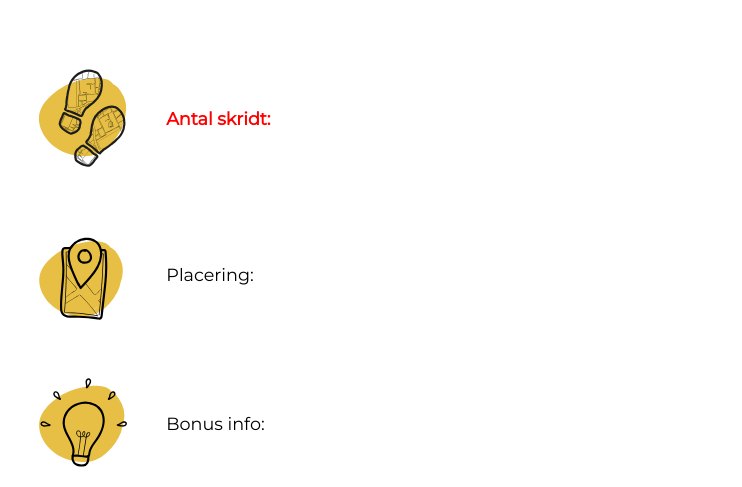
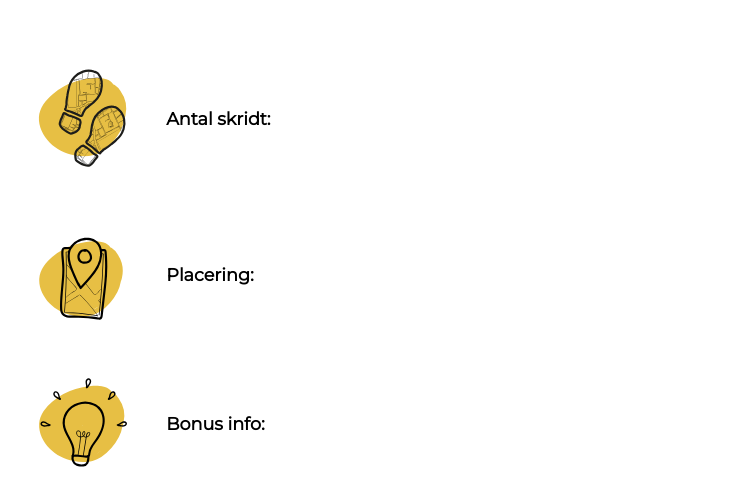
Before and after one commit to victor-hegelund/tema7-10000skridt, a plain HTML site: page rute.html in a window 1280 px wide. Shown: the part 507-994 px from the top of the page, 538-1280 px from the left. Drawn offline with Linux system fonts and the light colour scheme; no server answers.

Commit message:
singel styling

```diff
--- a/rute.css
+++ b/rute.css
@@ -48,8 +48,8 @@ iframe {
 /* ---- Gør font til fed -----  */
 
 .bold {
-    font-weight: 700;
-    color: red;
+    font-weight: bold;
+
 }
 
 /* ---- Styling af section i bunden -----  */
--- a/rute.html
+++ b/rute.html
@@ -65,15 +65,15 @@
                 <article class="information">
 
                     <img src="svg/skridt_gul.svg" alt="skridt_icon">
-                    <p class="skridt"> <span class="bold">Antal skridt: </span></p>
+                    <p><span class="bold">Antal skridt: </span> <span class="skridt"></span></p>
 
 
                     <img src="svg/placering.svg" alt="placering_icon">
-                    <p class="placering">Placering: </p>
+                    <p><span class="bold">Placering: </span> <span class="placering"></span></p>
 
 
                     <img src="svg/bonusinfo.svg" alt="bonus_info_icon">
-                    <p class="bonus_info">Bonus info: </p>
+                    <p><span class="bold">Bonus info: </span> <span class="bonus_info"></span></p>
 
                 </article>
 
@@ -109,9 +109,7 @@
 
 
     <script src="rute.js"></script>
-</body>
-
-</html>
+</body></html>
 
 
 
--- a/rute.js
+++ b/rute.js
@@ -28,9 +28,9 @@ function visRuter() {
     document.querySelector(".navn").textContent = rute.navn;
     document.querySelector(".langBeskrivelse").textContent = rute.langBeskrivelse;
     document.querySelector(".billede").src = medieurl + rute.billede;
-    document.querySelector(".skridt").textContent += rute.skridt;
-    document.querySelector(".placering").textContent += rute.placering;
-    document.querySelector(".bonus_info").textContent += rute.bonus_info;
+    document.querySelector(".skridt").textContent = rute.skridt;
+    document.querySelector(".placering").textContent = rute.placering;
+    document.querySelector(".bonus_info").textContent = rute.bonus_info;
     document.querySelector("iframe").src = `https://www.google.com/maps/d/u/0/embed?mid=${rute.maps}`;
     document.querySelector("button").addEventListener("click", tilbage);
 }
```
